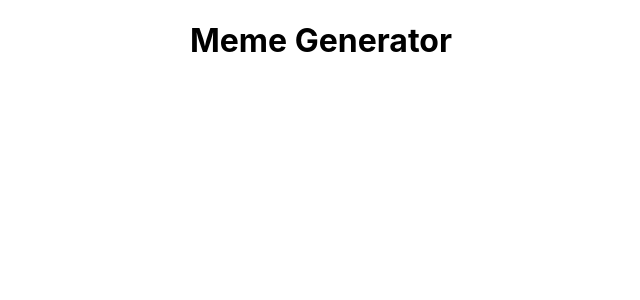
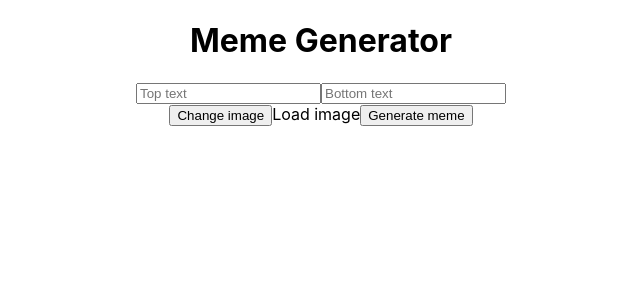
Before and after one commit to gabriellekamph/react-ts-meme-generator, a React (Create React App) app: page / in a window 1280 px wide. Shown: the top 300 px of the page, without its empty margins (319-959 px from the left). Built offline with nearby package versions, Linux system fonts and the light colour scheme.

Commit message:
Installing Typescript

```diff
--- a/src/App.js
+++ b/src/App.js
@@ -1,9 +1,11 @@
 import './App.css';
+import Form from './components/Form';
 
 function App() {
   return (
     <div className="App">
       <h1> Meme Generator</h1>
+      <Form />
     </div>
   );
 }
--- /dev/null
+++ b/src/react-app-env.d.ts
@@ -0,0 +1 @@
+/// <reference types="react-scripts" />
```
Also changed, not shown: tsconfig.json (added, +26 -0 lines).
